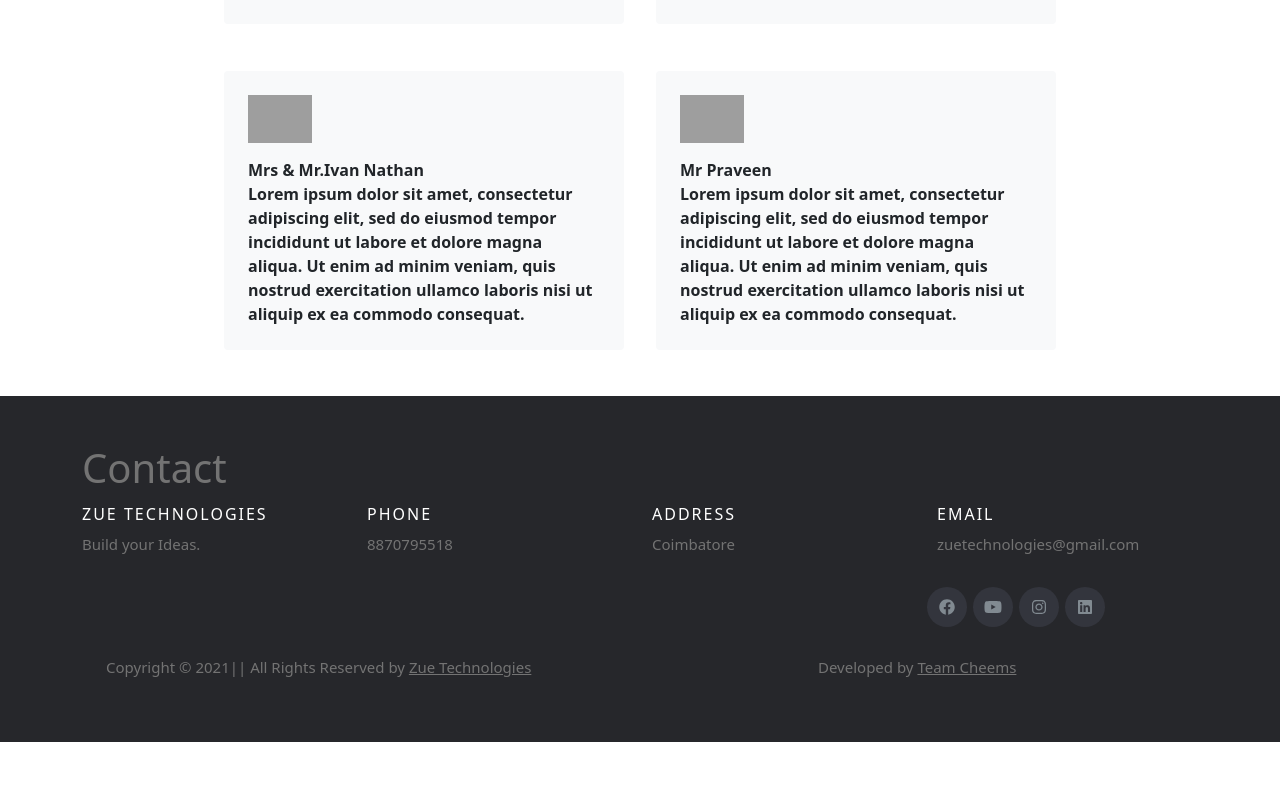
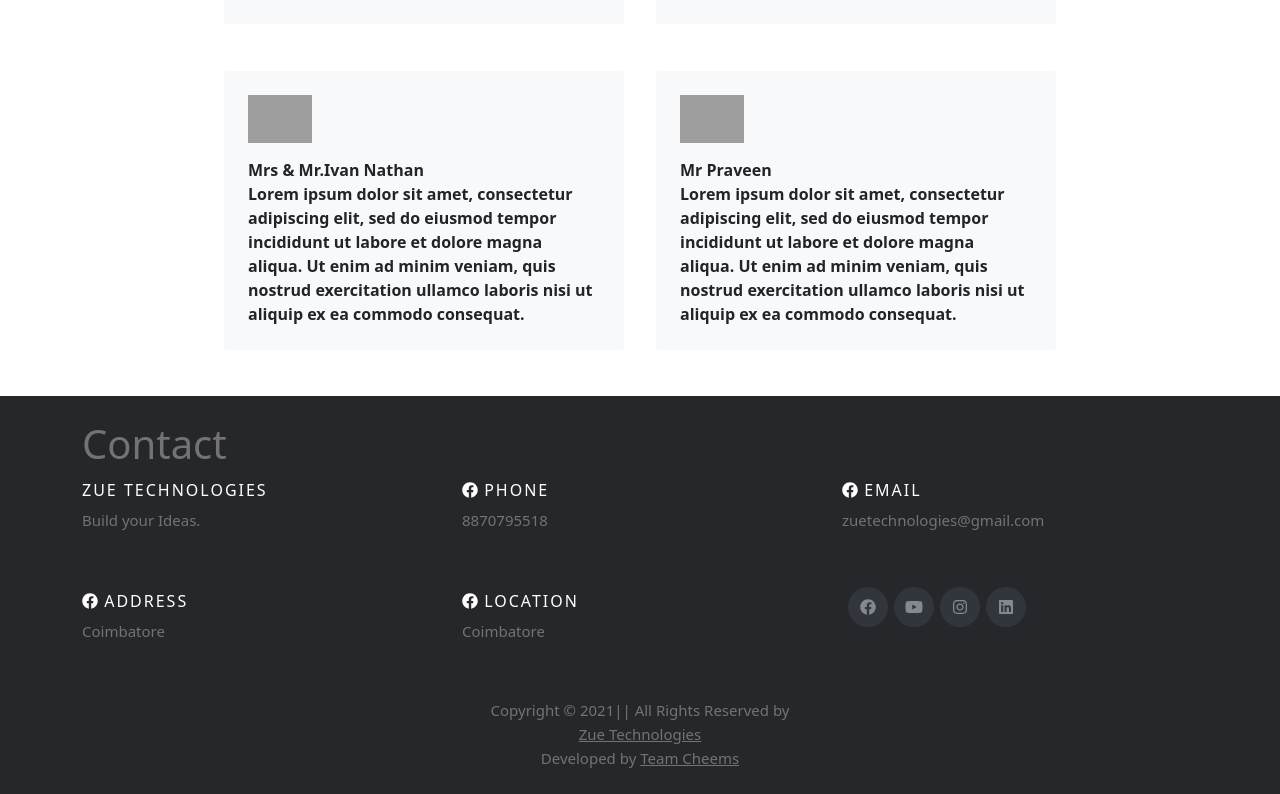
Before and after one commit to TeamCheems/zue-technologies, a React (Create React App) app: page / in a window 1280 px wide. Shown: the part 5743-6537 px from the top of the page. Before the commit the page ends 6485 px from the top, so only its background shows below. Built offline with nearby package versions, Linux system fonts and the light colour scheme; grey boxes are pictures that could not be loaded.

Commit message:
Contact alignment

```diff
--- a/src/App.css
+++ b/src/App.css
@@ -278,9 +278,6 @@ body::-webkit-scrollbar-thumb {
 .footer-links.inline li {
   display: inline-block;
 }
-.site-footer .social-icons {
-  text-align: right;
-}
 .site-footer .social-icons a {
   width: 40px;
   height: 40px;
@@ -320,7 +317,7 @@ body::-webkit-scrollbar-thumb {
   margin-bottom: 4px;
 }
 .social-icons li.title {
-  margin-right: 15px;
+
   text-transform: uppercase;
   color: #96a2b2;
   font-weight: 700;
@@ -335,7 +332,7 @@ body::-webkit-scrollbar-thumb {
   width: 44px;
   height: 44px;
   text-align: center;
-  margin-right: 8px;
+
   border-radius: 100%;
   -webkit-transition: all 0.2s linear;
   -o-transition: all 0.2s linear;
--- a/src/components/Contact.jsx
+++ b/src/components/Contact.jsx
@@ -1,38 +1,39 @@
 import { FontAwesomeIcon } from '@fortawesome/react-fontawesome';
-import { faInstagram, faFacebook, faLinkedin, faYoutube } from '@fortawesome/free-brands-svg-icons'
+import { faInstagram, faFacebook, faLinkedin, faYoutube, } from '@fortawesome/free-brands-svg-icons'
 export default function Home() {
     return (
         // <div className="vh-100 bg-dark" id="contact">
         <section id="contact">
-            <footer class="site-footer p-5">
+            <footer class="site-footer p-4">
                 <div class="container">
                 <h1>Contact</h1>
                     <div class="row">
-                    <div class="col-xs-6 col-md-3 text-justify">
+                        <div class="col-lg-4 col-md-6 mb-4 justify-content-center flex-column text-justify">
                             <h6>Zue Technologies</h6>
                             <p class="text-justify">Build your Ideas.</p>
                         </div>
 
-                    <div class="col-xs-8 col-md-3">
-                        <h6>Phone</h6>
+                        <div class="col-lg-4 col-md-6 mb-4 justify-content-center flex-column text-justify">
+                            <h6><FontAwesomeIcon icon={faFacebook} /><i class="fa fa-facebook"></i>   Phone</h6>
                             <p>8870795518</p>
-
                         </div>
-
-                    <div class="col-xs-6 col-md-3 ">
-                    <h6>Address</h6>
+                        <div class="col-lg-4 col-md-6 mb-4 justify-content-center flex-column text-justify">
+                        <h6><FontAwesomeIcon icon={faFacebook} /><i class="fa fa-facebook"></i>  Email</h6>
+                            <p>zuetechnologies@gmail.com</p>
+                            </div>
+                    </div>
+                    <div class="row">
+                        <div class="col-lg-4 col-md-6 mb-4 justify-content-center flex-column text-justify">
+                        <h6><FontAwesomeIcon icon={faFacebook} /><i class="fa fa-facebook"></i>   Address</h6>
                             <p>Coimbatore</p>
 
                         </div>
-                    <div class="col-xs-6 col-md-3 ">
-                    <h6>Email</h6>
-                        <p>zuetechnologies@gmail.com</p>
+                        <div class="col-lg-4 col-md-6 mb-4 justify-content-center flex-column text-justify">
+                        <h6><FontAwesomeIcon icon={faFacebook} /><i class="fa fa-facebook"></i>   Location</h6>
+                            <p>Coimbatore</p>
 
                         </div>
-                </div>
-                </div>
-                <div class="container">
-                    <div class="col-md-11 col-xs-1">
+                        <div class="col-lg-4 col-md-6 mb-4 justify-content-center flex-column text-justify">
                         <ul class="social-icons">
                             <li><a class="facebook" href="https://www.facebook.com/zuetechnologies.zuetechnologies"><FontAwesomeIcon icon={faFacebook} /><i class="fa fa-facebook"></i></a></li>
                             <li><a class="youtube" href=" https://youtube.com/channel/UCt1c-lSSaqtnH_JJRB_1Trw"><FontAwesomeIcon icon={faYoutube} /><i class="fa fa-youtube"></i></a></li>
@@ -40,14 +41,14 @@ export default function Home() {
                             <li><a class="linkedin" href="https://www.linkedin.com/in/zue-technologies-7514a21b9/"><FontAwesomeIcon icon={faLinkedin} /><i class="fa fa-linkedin"></i></a></li>
                         </ul><br/>
                         </div>
-                    <div class="container row">
-                    <div class="col-md-8 col-xs-12" style={{float:"left"}}>
-                        <p class="copyright-text">Copyright &copy; 2021|| All Rights Reserved by <a href="#">Zue Technologies</a></p>
-                    </div>
-                        <div class="col-xs-6 col-md-4" style={{float:"right"}} >
-                        <p class="copyright-text">Developed by <a href="https://github.com/TeamCheems">Team Cheems</a></p>
                     </div>
                 </div>
+
+                    <div class="container text-center">
+                        <p class="copyright-text br">Copyright &copy; 2021|| All Rights Reserved by <a href="#"><br/>Zue Technologies</a></p>
+
+                        <p class="copyright-text">Developed by <a href="https://github.com/TeamCheems">Team Cheems</a></p>
+
                     </div>
             </footer>
             </section>
```
Lines whose indentation alone changed are shown as unchanged.
